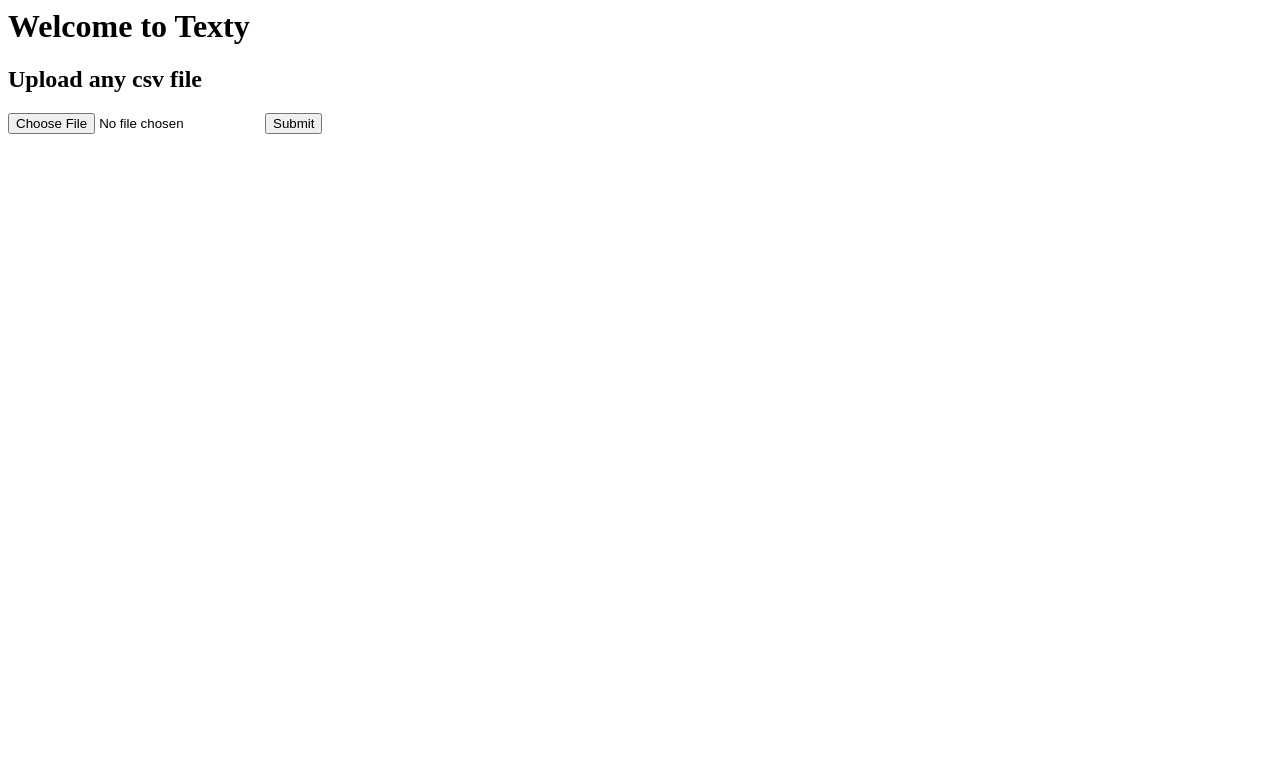
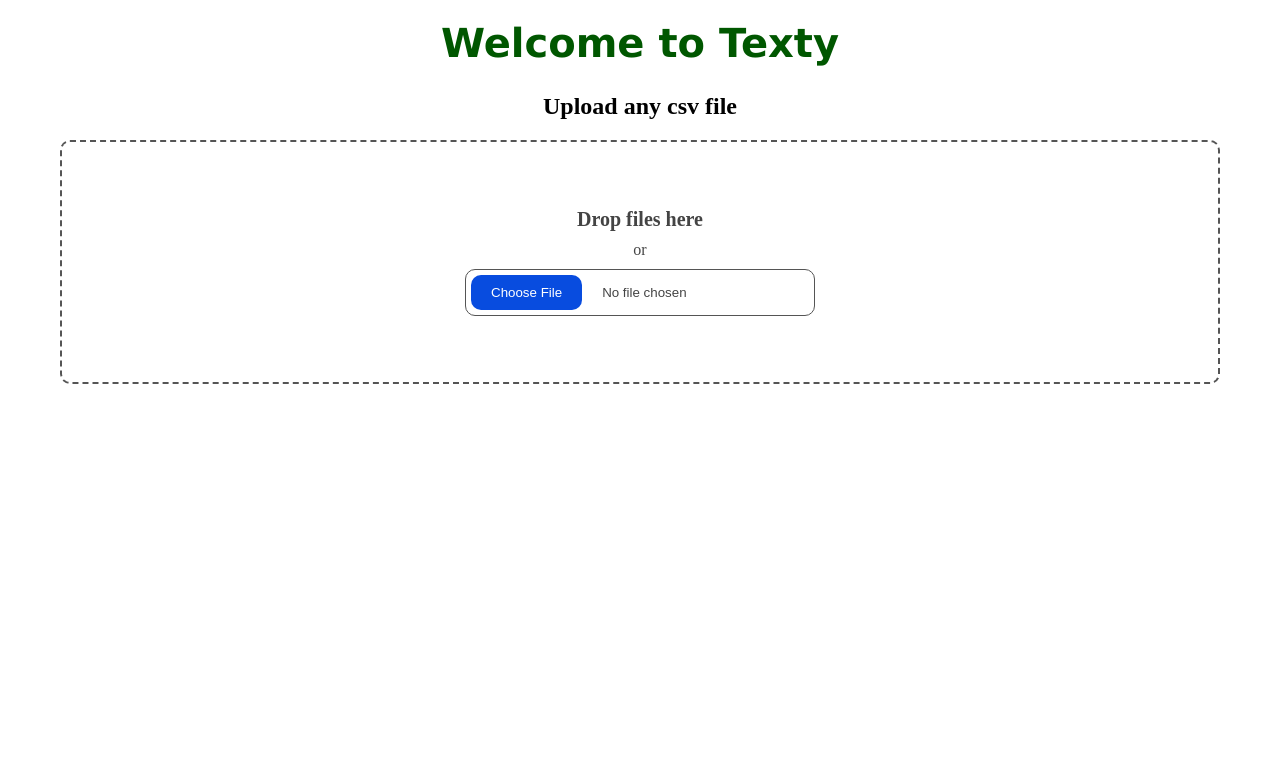
Before and after one commit to prathamagrawal/Text-Processing, a Flask app: page / in a window 1280 px wide. Shown: the top 783 px of the page. Run offline with Flask 2, Linux system fonts and the light colour scheme.

Commit message:
Added main.css

```diff
--- /dev/null
+++ b/static/main.css
@@ -0,0 +1,96 @@
+body {
+    background: white;
+    text-align:center;
+    margin: 20px 60px;
+}
+
+h1 {
+    font-family: Verdana, Geneva, sans-serif;
+    font-size: 2.5em;
+    color: FireBrick;
+}
+
+p {
+    font-family: Georgia, serif;
+    font-size: 1.2em;
+    color: DarkSlateGray;
+}
+
+h1 {
+    font-family: Verdana, Geneva, sans-serif;
+    font-size: 2.5em;
+    color: rgb(0, 87, 0);
+}
+.drop-container {
+    position: relative;
+    display: flex;
+    gap: 10px;
+    flex-direction: column;
+    justify-content: center;
+    align-items: center;
+    height: 200px;
+    padding: 20px;
+    border-radius: 10px;
+    border: 2px dashed #555;
+    color: #444;
+    cursor: pointer;
+    transition: background .2s ease-in-out, border .2s ease-in-out;
+  }
+
+  .drop-container {
+    position: relative;
+    display: flex;
+    gap: 10px;
+    flex-direction: column;
+    justify-content: center;
+    align-items: center;
+    height: 200px;
+    padding: 20px;
+    border-radius: 10px;
+    border: 2px dashed #555;
+    color: #444;
+    cursor: pointer;
+    transition: background .2s ease-in-out, border .2s ease-in-out;
+  }
+
+  .drop-container:hover {
+    background: #eee;
+    border-color: #111;
+  }
+
+  .drop-container:hover .drop-title {
+    color: #222;
+  }
+
+  .drop-title {
+    color: #444;
+    font-size: 20px;
+    font-weight: bold;
+    text-align: center;
+    transition: color .2s ease-in-out;
+  }
+
+  input[type=file] {
+    width: 350px;
+    max-width: 100%;
+    color: #444;
+    padding: 5px;
+    background: #fff;
+    border-radius: 10px;
+    border: 1px solid #555;
+  }
+
+  input[type=file]::file-selector-button {
+    margin-right: 20px;
+    border: none;
+    background: #084cdf;
+    padding: 10px 20px;
+    border-radius: 10px;
+    color: #fff;
+    cursor: pointer;
+    transition: background .2s ease-in-out;
+  }
+
+  input[type=file]::file-selector-button:hover {
+    background: #0d45a5;
+  }
--- a/templates/index.html
+++ b/templates/index.html
@@ -1,12 +1,24 @@
 <html>
     <title>Texty</title>
+    <head>
+            <!--  Load CSS in Flask with html-->
+                <link rel="stylesheet" href='/static/main.css' />
+
+            <!--  Load JavaScript in Flask with html-->
+              <!-- <script>
+                alert("Page has been loaded successfully")
+              </script> -->
+    </head>
     <body>
         <h1>Welcome to Texty</h1>
 
         <h2 id ='text1'>{{text1}}</h2>
-        <form action="/action_page.php">
-            <input type="file" id="myFile" name="filename">
-            <input type="submit">
+        <form action="action.php">
+            <label for="images" class="drop-container">
+                <span class="drop-title">Drop files here</span>
+                or
+                <input type="file" id="images" accept="image/*" required>
+              </label>
         </form>
     </body>
 </html>
```
Also changed, not shown: 1 other file.
